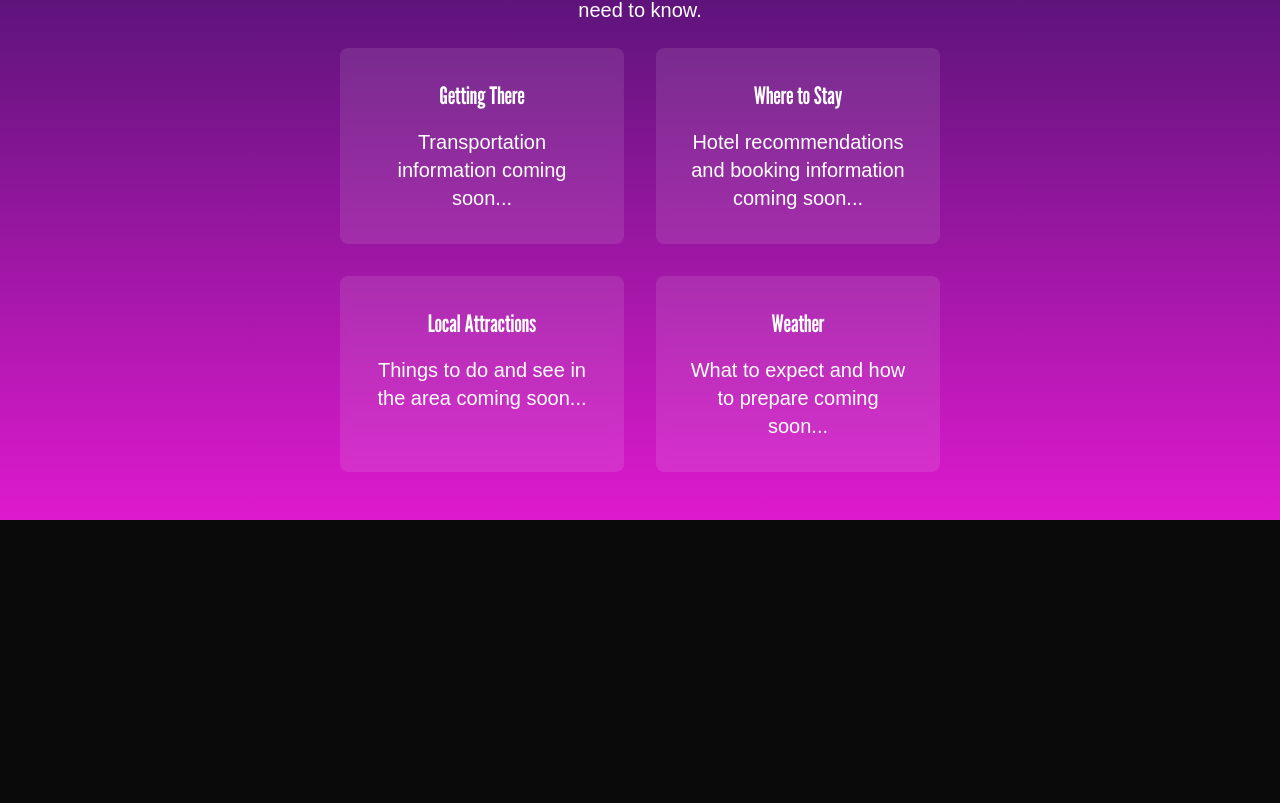
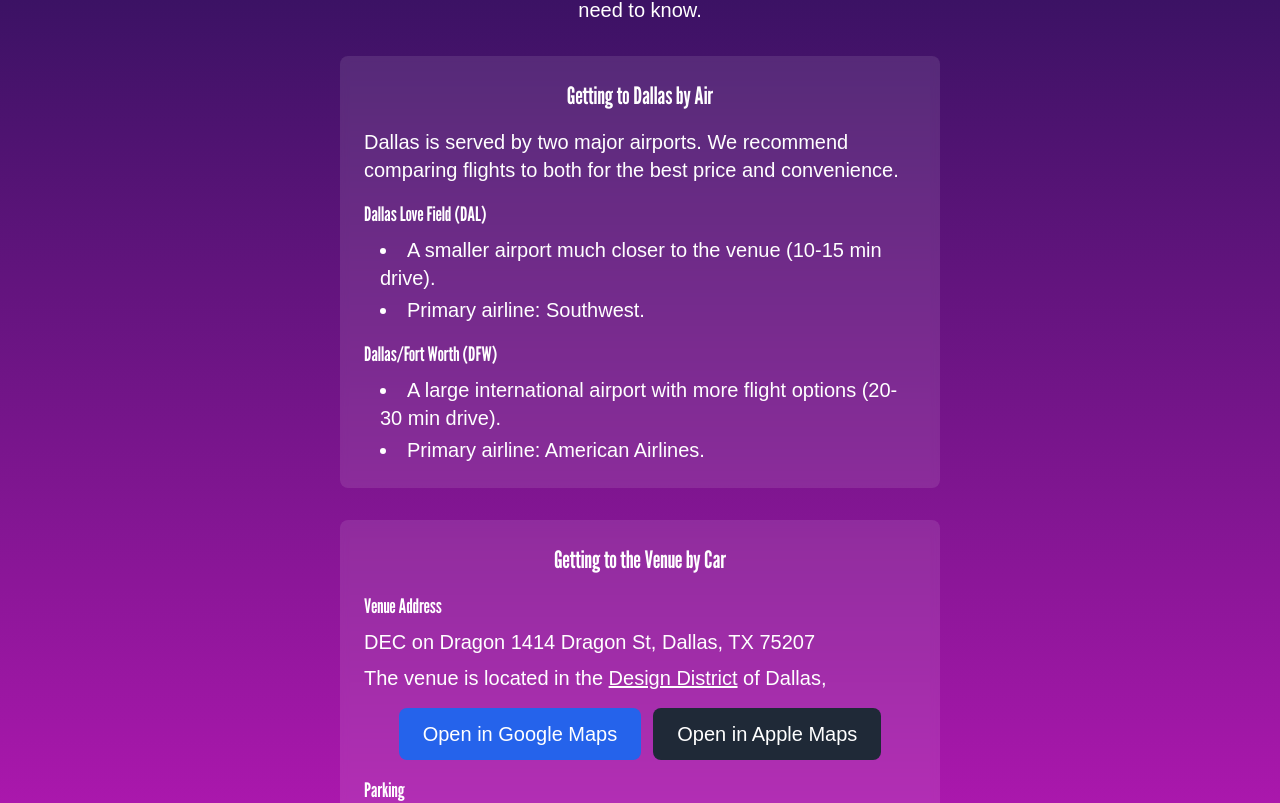
Before and after one commit to seanblonien/forever-fest-2026, a Next.js app: page /travel in a window 1280 px wide. Shown: the part 317-1120 px from the top of the page. Before the commit the page ends 837 px from the top, so only its background shows below. Built offline with nearby package versions, Linux system fonts and the light colour scheme.

Commit message:
fix: Added to travel page

```diff
--- a/components/pages/TravelPage.tsx
+++ b/components/pages/TravelPage.tsx
@@ -1,33 +1,99 @@
+import MapLinks from '@/components/MapLinks';
+
 export default function TravelPage() {
   return (
     <div className="w-full max-w-[600px] mx-auto text-center text-white pt-6 pb-12 px-2 md:px-0">
       <h1 className="text-4xl md:text-6xl mb-8 font-league-gothic">Travel</h1>
-      <div className="max-w-4xl mx-auto space-y-6 text-lg md:text-xl">
+      <div className="space-y-8 text-lg md:text-xl">
         <p>
           Planning your trip to Forever Fest 2026? Here's everything you need to know.
         </p>
 
-        <div className="grid md:grid-cols-2 gap-8 mt-12">
-          <div className="bg-white/10 backdrop-blur-sm rounded-lg p-8">
-            <h3 className="text-2xl mb-4 font-league-gothic">Getting There</h3>
-            <p>Transportation information coming soon...</p>
+        {/* Getting to Dallas by Air */}
+        <section className="bg-white/10 backdrop-blur-sm rounded-lg p-6 text-left">
+          <h2 className="text-2xl mb-4 font-league-gothic text-center">Getting to Dallas by Air</h2>
+          <p className="mb-4">
+            Dallas is served by two major airports. We recommend comparing flights to both for
+            the best price and convenience.
+          </p>
+
+          <div className="space-y-4">
+            <div>
+              <h3 className="text-xl mb-2 font-league-gothic">
+                <a
+                  href="https://www.dallas-lovefield.com/"
+                  target="_blank"
+                  rel="noopener noreferrer"
+                  className="hover:text-[#DE1ACE] transition-colors duration-200"
+                >
+                  Dallas Love Field (DAL)
+                </a>
+              </h3>
+              <ul className="list-disc list-inside space-y-1 ml-4">
+                <li>A smaller airport much closer to the venue (10-15 min drive).</li>
+                <li>Primary airline: Southwest.</li>
+              </ul>
+            </div>
+
+            <div>
+              <h3 className="text-xl mb-2 font-league-gothic">
+                <a
+                  href="https://www.dfwairport.com/"
+                  target="_blank"
+                  rel="noopener noreferrer"
+                  className="hover:text-[#DE1ACE] transition-colors duration-200"
+                >
+                  Dallas/Fort Worth (DFW)
+                </a>
+              </h3>
+              <ul className="list-disc list-inside space-y-1 ml-4">
+                <li>A large international airport with more flight options (20-30 min drive).</li>
+                <li>Primary airline: American Airlines.</li>
+              </ul>
+            </div>
           </div>
+        </section>
 
-          <div className="bg-white/10 backdrop-blur-sm rounded-lg p-8">
-            <h3 className="text-2xl mb-4 font-league-gothic">Where to Stay</h3>
-            <p>Hotel recommendations and booking information coming soon...</p>
+        {/* Getting to the Venue by Car */}
+        <section className="bg-white/10 backdrop-blur-sm rounded-lg p-6 text-left">
+          <h2 className="text-2xl mb-4 font-league-gothic text-center">Getting to the Venue by Car</h2>
+
+          <div className="space-y-4">
+            <div>
+              <h3 className="text-xl mb-2 font-league-gothic">Venue Address</h3>
+              <p className="mb-2">
+                DEC on Dragon 1414 Dragon St, Dallas, TX 75207
+              </p>
+              <p className="mb-4">
+                The venue is located in the
+                {' '}
+                <a className="underline" href="https://maps.app.goo.gl/jj4joNDuV4Vve27q6">Design District</a>
+                {' '}
+                of Dallas,
+              </p>
+              <div className="flex justify-center">
+                <MapLinks />
+              </div>
+            </div>
+
+            <div>
+              <h3 className="text-xl mb-2 font-league-gothic">Parking</h3>
+              <p className="bg-green-600/20 border border-green-500/30 rounded-lg p-3">
+                <strong>Great news!</strong>
+                {' '}
+                There is free, complimentary valet parking available
+                for all guests! Simply pull up to the address for DEC on Dragon, and a valet will
+                take care of the rest.
+              </p>
+            </div>
           </div>
+        </section>
 
-          <div className="bg-white/10 backdrop-blur-sm rounded-lg p-8">
-            <h3 className="text-2xl mb-4 font-league-gothic">Local Attractions</h3>
-            <p>Things to do and see in the area coming soon...</p>
-          </div>
-
-          <div className="bg-white/10 backdrop-blur-sm rounded-lg p-8">
-            <h3 className="text-2xl mb-4 font-league-gothic">Weather</h3>
-            <p>What to expect and how to prepare coming soon...</p>
-          </div>
-        </div>
+        {/* Hotel Block Details */}
+        <section className="bg-white/10 backdrop-blur-sm rounded-lg p-6 text-left">
+          <h2 className="text-2xl mb-4 font-league-gothic text-center">Hotel Block Details</h2>
+          <p>Hotel recommendations and booking information coming soon...</p>
+        </section>
       </div>
     </div>
   );
```
